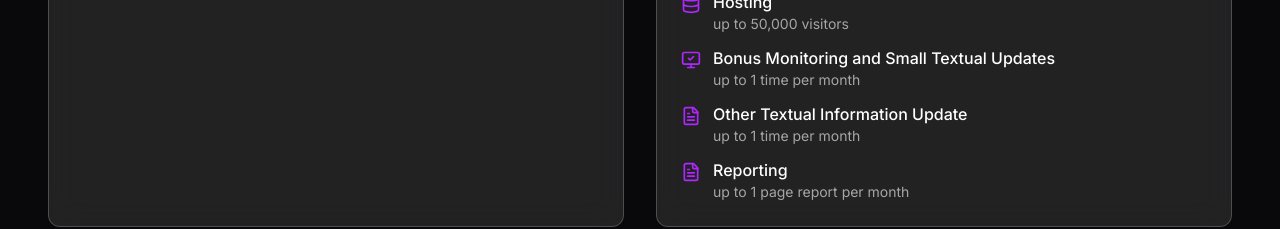
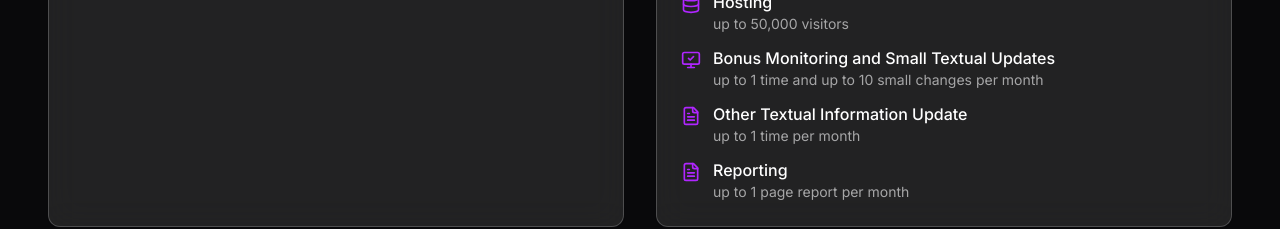
Before and after one commit to iGamingAudit/igaming-audit, a React (Vite) app: page / in a window 1280 px wide. Shown: the part 2908-3137 px from the top of the page. Built offline with nearby package versions, Linux system fonts and the light colour scheme.

Commit message:
Update pricing details in PricingSection
Changed the text for "Bonus Monitoring and Small Textual Updates" from "up to 1 time per month" to "up to 1 time and up to 10 small changes per month" in the PricingSection component.
[skip gpt_engineer]

```diff
--- a/src/components/PricingSection.tsx
+++ b/src/components/PricingSection.tsx
@@ -102,7 +102,7 @@ export const PricingSection = () => {
                   <MonitorCheck className="w-5 h-5 text-secondary mt-1 flex-shrink-0" />
                   <div>
                     <p className="font-medium text-white">Bonus Monitoring and Small Textual Updates</p>
-                    <p className="text-sm text-white/60">up to 1 time per month</p>
+                    <p className="text-sm text-white/60">up to 1 time and up to 10 small changes per month</p>
                   </div>
                 </div>
                 <div className="flex items-start gap-3">
```
